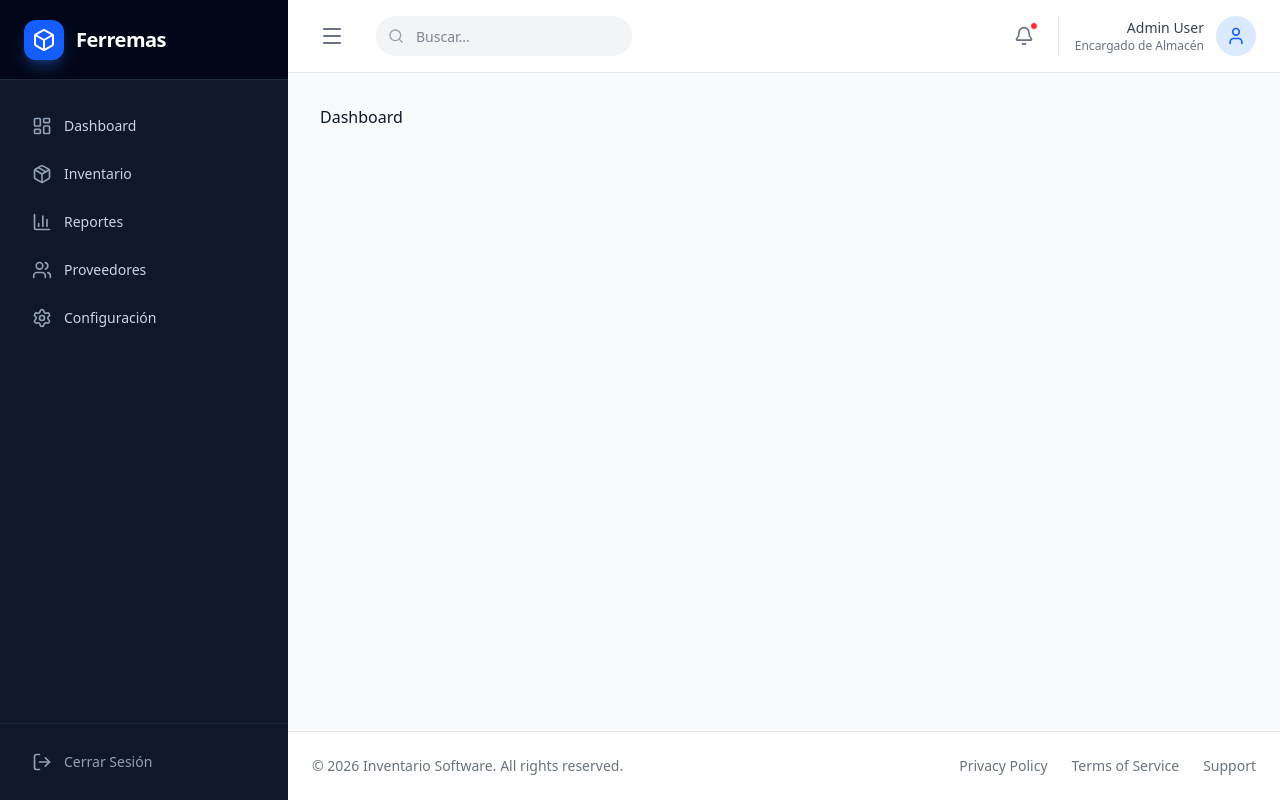
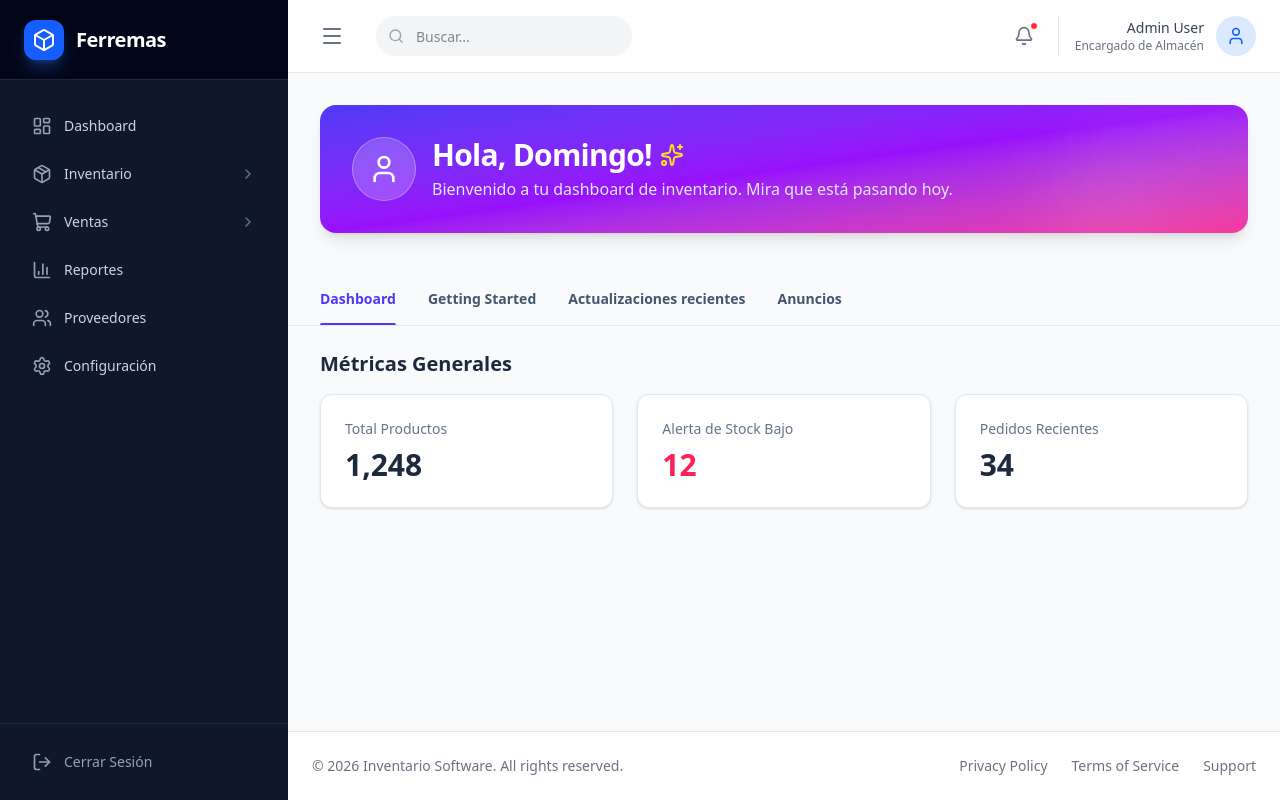
Before and after one commit to Condorito666/Warehouse, a Next.js app in the folder inventory-software/: page /dashboard/home/overview in a window 1280 px wide. Built offline with nearby package versions, Linux system fonts and the light colour scheme.

Commit message:
banner de bienvenida agregado, botones de navegacion sidebar agregados

```diff
--- /dev/null
+++ b/inventory-software/app/(oficina)/dashboard/home/layout.jsx
@@ -0,0 +1,15 @@
+import React from 'react';
+import DashboardBanner from '@/components/dashboard/DashboardBanner';
+import HomeNavbar from '@/components/dashboard/HomeNavbar';
+
+export default function HomeLayout({ children }) {
+    return (
+        <div className="flex flex-col h-full">
+            <DashboardBanner userName="Domingo" />
+            <HomeNavbar />
+            <div className="mt-6 flex-1">
+                {children}
+            </div>
+        </div>
+    );
+}
--- a/inventory-software/app/(oficina)/dashboard/home/overview/page.jsx
+++ b/inventory-software/app/(oficina)/dashboard/home/overview/page.jsx
@@ -1,7 +1,27 @@
-import React from 'react'
+import React from 'react';
 
 export default function Dashboard() {
     return (
-        <div><h2>Dashboard</h2></div>
+        <div className="space-y-6">
+            {/* Overview Metrics Section */}
+            <div>
+                <h2 className="text-xl font-semibold text-slate-800 dark:text-slate-100 mb-4">Métricas Generales</h2>
+                <div className="grid grid-cols-1 md:grid-cols-3 gap-6">
+                    {/* Placeholder for metrics */}
+                    <div className="bg-white dark:bg-slate-800 p-6 rounded-xl shadow-sm border border-slate-200 dark:border-slate-700 hover:shadow-md transition-shadow">
+                        <p className="text-slate-500 dark:text-slate-400 text-sm font-medium">Total Productos</p>
+                        <p className="text-3xl font-bold text-slate-800 dark:text-slate-100 mt-2">1,248</p>
+                    </div>
+                    <div className="bg-white dark:bg-slate-800 p-6 rounded-xl shadow-sm border border-slate-200 dark:border-slate-700 hover:shadow-md transition-shadow">
+                        <p className="text-slate-500 dark:text-slate-400 text-sm font-medium">Alerta de Stock Bajo</p>
+                        <p className="text-3xl font-bold text-rose-500 mt-2">12</p>
+                    </div>
+                    <div className="bg-white dark:bg-slate-800 p-6 rounded-xl shadow-sm border border-slate-200 dark:border-slate-700 hover:shadow-md transition-shadow">
+                        <p className="text-slate-500 dark:text-slate-400 text-sm font-medium">Pedidos Recientes</p>
+                        <p className="text-3xl font-bold text-slate-800 dark:text-slate-100 mt-2">34</p>
+                    </div>
+                </div>
+            </div>
+        </div>
     )
 }
--- /dev/null
+++ b/inventory-software/components/dashboard/DashboardBanner.jsx
@@ -0,0 +1,28 @@
+import React from 'react';
+import { User, Sparkles } from 'lucide-react';
+
+export default function DashboardBanner({ userName }) {
+  return (
+    <div className="relative overflow-hidden rounded-2xl bg-gradient-to-br from-indigo-600 via-purple-600 to-pink-500 p-8 text-white shadow-lg mb-8">
+      {/* Decorative background elements */}
+      <div className="absolute -right-10 -top-10 h-40 w-40 rounded-full bg-white/10 blur-3xl pointer-events-none" />
+      <div className="absolute -bottom-10 right-20 h-32 w-32 rounded-full bg-white/10 blur-2xl pointer-events-none" />
+
+      <div className="relative z-10 flex flex-col md:flex-row items-start md:items-center justify-between gap-4">
+        <div className="flex items-center space-x-4">
+          <div className="flex h-16 w-16 shrink-0 items-center justify-center rounded-full bg-white/20 backdrop-blur-md border border-white/30 shadow-inner">
+            <User className="h-8 w-8 text-white" />
+          </div>
+          <div>
+            <h1 className="text-3xl font-bold tracking-tight flex items-center gap-2">
+              Hola, {userName}! <Sparkles className="h-6 w-6 text-yellow-300" />
+            </h1>
+            <p className="mt-1 text-indigo-100 font-medium">
+              Bienvenido a tu dashboard de inventario. Mira que está pasando hoy.
+            </p>
+          </div>
+        </div>
+      </div>
+    </div>
+  );
+}
--- /dev/null
+++ b/inventory-software/components/dashboard/HomeNavbar.jsx
@@ -0,0 +1,43 @@
+'use client';
+
+import React from 'react';
+import Link from 'next/link';
+import { usePathname } from 'next/navigation';
+
+export default function HomeNavbar() {
+  const pathname = usePathname();
+
+  const navLinks = [
+    { name: 'Dashboard', href: '/dashboard/home/overview' },
+    { name: 'Getting Started', href: '/dashboard/home/getting-started' },
+    { name: 'Actualizaciones recientes', href: '/dashboard/home/update' },
+    { name: 'Anuncios', href: '/dashboard/home/announcements' },
+  ];
+
+  return (
+    <div className="sticky top-0 z-30 -mx-4 px-4 bg-slate-50/80 backdrop-blur-md dark:bg-slate-900/80 border-b border-slate-200 dark:border-slate-800 pt-2 pb-0 md:-mx-6 md:px-6 lg:-mx-8 lg:px-8">
+      <nav className="flex space-x-8 overflow-x-auto no-scrollbar">
+        {navLinks.map((link) => {
+          // Check if the current path starts with or matches the link href
+          const isActive = pathname === link.href || pathname?.startsWith(link.href + '/');
+
+          return (
+            <Link
+              key={link.name}
+              href={link.href}
+              className={`relative py-4 text-sm font-semibold transition-colors whitespace-nowrap ${isActive
+                  ? 'text-indigo-600 dark:text-indigo-400'
+                  : 'text-slate-600 dark:text-slate-400 hover:text-slate-900 dark:hover:text-slate-200'
+                }`}
+            >
+              {link.name}
+              {isActive && (
+                <span className="absolute left-0 bottom-0 w-full h-0.5 bg-indigo-600 dark:bg-indigo-400 rounded-t-full" />
+              )}
+            </Link>
+          );
+        })}
+      </nav>
+    </div>
+  );
+}
--- a/inventory-software/components/layout/Sidebar.jsx
+++ b/inventory-software/components/layout/Sidebar.jsx
@@ -1,4 +1,6 @@
-import React from 'react';
+'use client';
+
+import React, { useState } from 'react';
 import Link from 'next/link';
 import {
   LayoutDashboard,
@@ -7,13 +9,42 @@ import {
   Settings,
   BarChart3,
   LogOut,
-  Box
+  Box,
+  ShoppingCart,
+  ChevronDown,
+  ChevronRight
 } from 'lucide-react';
 
 const Sidebar = ({ isOpen }) => {
+  const [openMenus, setOpenMenus] = useState({});
+
+  const toggleMenu = (menuName) => {
+    setOpenMenus((prev) => ({
+      ...prev,
+      [menuName]: !prev[menuName]
+    }));
+  };
+
   const navItems = [
     { name: 'Dashboard', href: '/dashboard/home/overview', icon: LayoutDashboard },
-    { name: 'Inventario', href: '/dashboard/home/inventory', icon: Package },
+    {
+      name: 'Inventario',
+      icon: Package,
+      subItems: [
+        { name: 'Productos', href: '/dashboard/home/inventory/products' },
+        { name: 'Categorías', href: '/dashboard/home/inventory/categories' },
+        { name: 'Movimientos', href: '/dashboard/home/inventory/movements' },
+      ]
+    },
+    {
+      name: 'Ventas',
+      icon: ShoppingCart,
+      subItems: [
+        { name: 'Nueva Venta', href: '/dashboard/home/sales/new' },
+        { name: 'Historial', href: '/dashboard/home/sales/history' },
+        { name: 'Clientes', href: '/dashboard/home/sales/customers' },
+      ]
+    },
     { name: 'Reportes', href: '/dashboard/home/reports', icon: BarChart3 },
     { name: 'Proveedores', href: '/dashboard/home/suppliers', icon: Users },
     { name: 'Configuración', href: '/dashboard/home/settings', icon: Settings },
@@ -34,14 +65,51 @@ const Sidebar = ({ isOpen }) => {
         <div className="flex-1 overflow-y-auto py-6">
           <nav className="space-y-1 px-4">
             {navItems.map((item) => (
+              <div key={item.name} className="flex flex-col">
+                {item.subItems ? (
+                  <>
+                    <button
+                      onClick={() => toggleMenu(item.name)}
+                      className="group flex w-full items-center justify-between rounded-xl px-4 py-3 text-sm font-medium text-slate-300 transition-all hover:bg-slate-800 hover:text-white focus:outline-none"
+                    >
+                      <div className="flex items-center gap-3">
+                        <item.icon className="h-5 w-5 text-slate-400 group-hover:text-blue-400 transition-colors" />
+                        {item.name}
+                      </div>
+                      {openMenus[item.name] ? (
+                        <ChevronDown className="h-4 w-4 text-slate-500 transition-transform" />
+                      ) : (
+                        <ChevronRight className="h-4 w-4 text-slate-500 transition-transform" />
+                      )}
+                    </button>
+                    <div
+                      className={`overflow-hidden transition-all duration-300 ease-in-out ${
+                        openMenus[item.name] ? 'max-h-48 opacity-100 mt-1 mb-2' : 'max-h-0 opacity-0'
+                      }`}
+                    >
+                      <div className="flex flex-col space-y-1 pl-11 pr-4">
+                        {item.subItems.map((subItem) => (
                           <Link
-              key={item.name}
+                            key={subItem.name}
+                            href={subItem.href}
+                            className="rounded-lg px-3 py-2 text-sm text-slate-400 transition-all hover:bg-slate-800/50 hover:text-blue-400"
+                          >
+                            {subItem.name}
+                          </Link>
+                        ))}
+                      </div>
+                    </div>
+                  </>
+                ) : (
+                  <Link
                     href={item.href}
                     className="group flex items-center gap-3 rounded-xl px-4 py-3 text-sm font-medium text-slate-300 transition-all hover:bg-slate-800 hover:text-white"
                   >
                     <item.icon className="h-5 w-5 text-slate-400 group-hover:text-blue-400 transition-colors" />
                     {item.name}
                   </Link>
+                )}
+              </div>
             ))}
           </nav>
         </div>
```
Lines whose indentation alone changed are shown as unchanged.
